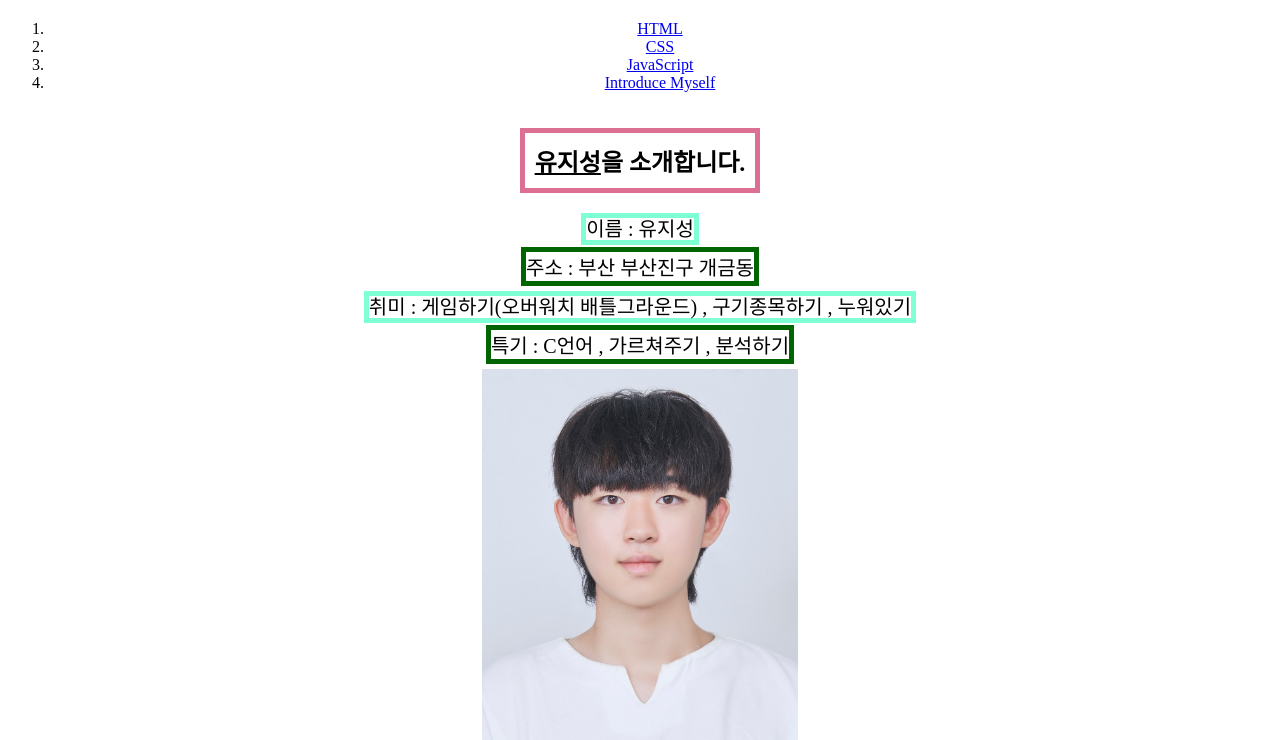
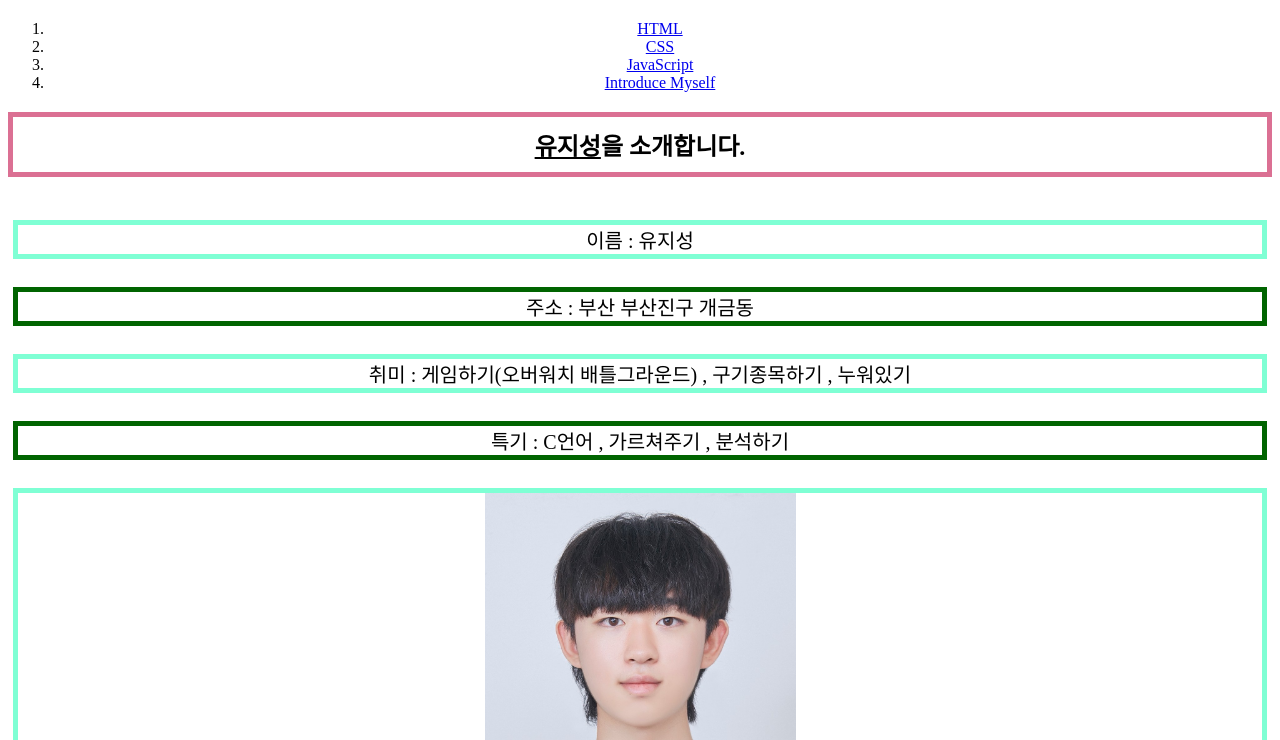
Before and after one commit to yoojiseong/HTML_TEST_501, a plain HTML site: page 5.html in a window 1280 px wide. Shown: the part 60-800 px from the top of the page. Drawn offline with Linux system fonts and the light colour scheme.

Commit message:
박스 제거

```diff
--- a/5.html
+++ b/5.html
@@ -9,11 +9,11 @@
         h2{
             border: 5px palevioletred solid;
             padding: 10px;
-            display: inline-block;
+
         }
         p{
             border:5px darkgreen solid;
-            display: inline-block;
+
             margin: 5px;
             font-size: 20px;
         }
@@ -22,7 +22,6 @@
         }
         #CH_color{
             border: 5px aquamarine solid;
-            display : inline;
         }
 
     </style>
```
